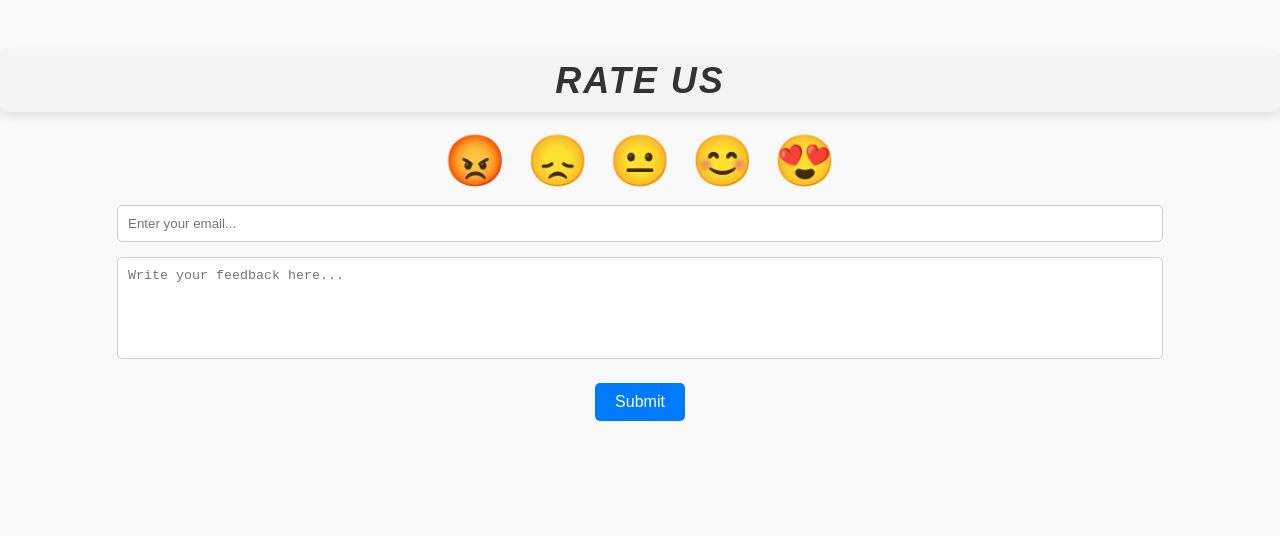
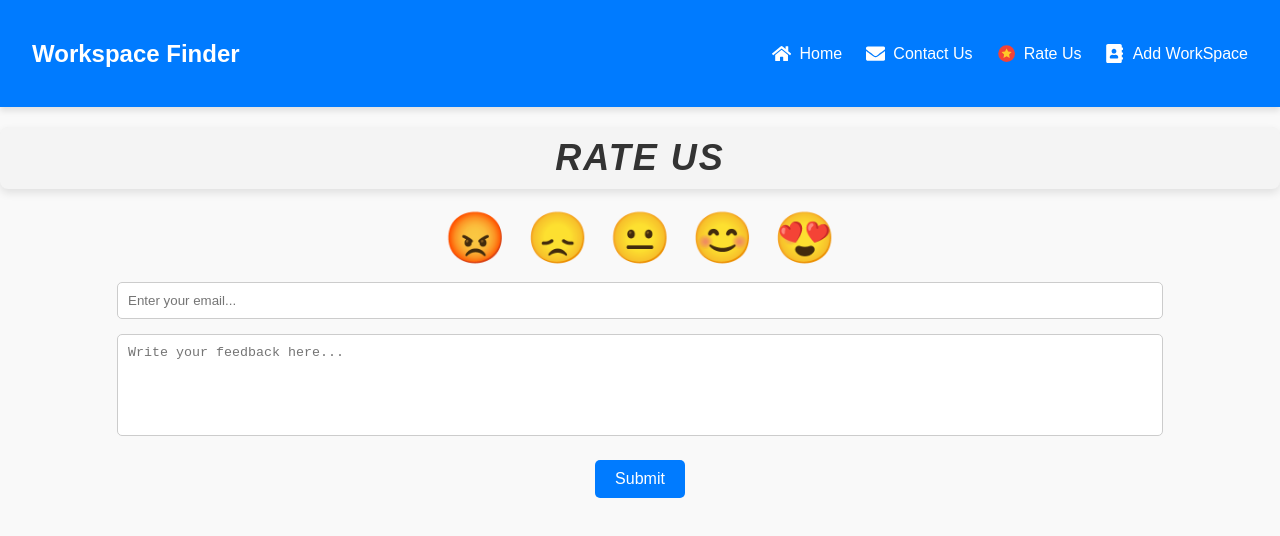
Before and after one commit to Sunilchow19/WorkSpaceFinder, a React (Vite) app in the folder FrontEnd/: page /rateus in a window 1280 px wide. Shown: the top 536 px of the page. Built offline with nearby package versions, Linux system fonts and the light colour scheme.

Commit message:
Changed Initial page from "/" to "/home"

```diff
--- a/FrontEnd/src/App.jsx
+++ b/FrontEnd/src/App.jsx
@@ -16,9 +16,8 @@ function App() {
    <Provider store={store}>
    <BrowserRouter>
     <Routes>
-    <Route path="/" element={<HomePage />} />
 
-      <Route path='/home' element={<WorkSpaceFinder/>}/>
+      <Route path='/' element={<WorkSpaceFinder/>}/>
       <Route path='/contactus' element={<ContactForm/>}/>
       <Route path='/rateus' element={<RateUsForm/>}/>
       <Route path='/seemore/:id' element={<Seemore/>}/>
--- a/FrontEnd/src/Component/addWorkSpace.jsx
+++ b/FrontEnd/src/Component/addWorkSpace.jsx
@@ -1,6 +1,7 @@
 import React, { useState } from 'react';
 import axios from 'axios';
 import '../Styles/WorkspaceForm.css'; // Import the CSS file
+import Heading from './heading';
 
 const WorkspaceForm = () => {
   const [formData, setFormData] = useState({
@@ -84,6 +85,8 @@ const WorkspaceForm = () => {
   };
 
   return (
+  <>
+  <Heading/>
     <div className="workspace-form-container">
       <h2>Add New Workspace</h2>
       <form onSubmit={handleSubmit} className="workspace-form">
@@ -209,6 +212,7 @@ const WorkspaceForm = () => {
         </div>
       )}
     </div>
+  </>
   );
 };
 
--- a/FrontEnd/src/Component/contact.jsx
+++ b/FrontEnd/src/Component/contact.jsx
@@ -1,6 +1,7 @@
 import React, { useState } from 'react';
 import '../Styles/contact.css';
 import axios from 'axios';
+import Heading from './heading';
 
 const ContactForm = () => {
   const [formData, setFormData] = useState({
@@ -43,6 +44,8 @@ const ContactForm = () => {
   };
 
   return (
+    <>
+      <Heading/>
     <div className="contact-form-container">
       <h2>Contact Us</h2>
       <form onSubmit={handleSubmit} className="contact-form">
@@ -97,6 +100,7 @@ const ContactForm = () => {
         </div>
       )}
     </div>
+    </>
   );
 };
 
--- a/FrontEnd/src/Component/heading.jsx
+++ b/FrontEnd/src/Component/heading.jsx
@@ -16,7 +16,7 @@ const Heading = () => {
       <h1 className="navbar-title">Workspace Finder</h1>
       <ul className="navbar-links">
         <li>
-          <Link to="/home" className="navbar-link">
+          <Link to="/" className="navbar-link">
             <FaHome className="navbar-icon" />
             Home
           </Link>
--- a/FrontEnd/src/Component/rateus.jsx
+++ b/FrontEnd/src/Component/rateus.jsx
@@ -1,6 +1,7 @@
 import React, { useState } from "react";
 import axios from "axios";
 import "../Styles/rateus.css";
+import Heading from "./heading";
 
 function RateUsForm() {
   const [rating, setRating] = useState(0);
@@ -51,7 +52,7 @@ function RateUsForm() {
   };
 
   const styles = {
-    container: { textAlign: "center", margin: "50px auto" },
+    container: { textAlign: "center"},
     emoji: { fontSize: "50px", cursor: "pointer", margin: "10px" },
     selectedEmoji: { fontSize: "60px", color: "#007BFF" },
     button: {
@@ -112,6 +113,8 @@ function RateUsForm() {
   };
 
   return (
+   <>
+   <Heading/>
     <div style={styles.container}>
       <h2 className="register-heading">
         <i>Rate Us</i>
@@ -169,6 +172,7 @@ function RateUsForm() {
         </div>
       )}
     </div>
+   </>
   );
 }
 
```
Also changed, not shown: FrontEnd/src/Component/favourites.jsx (deleted, +0 -23 lines).
